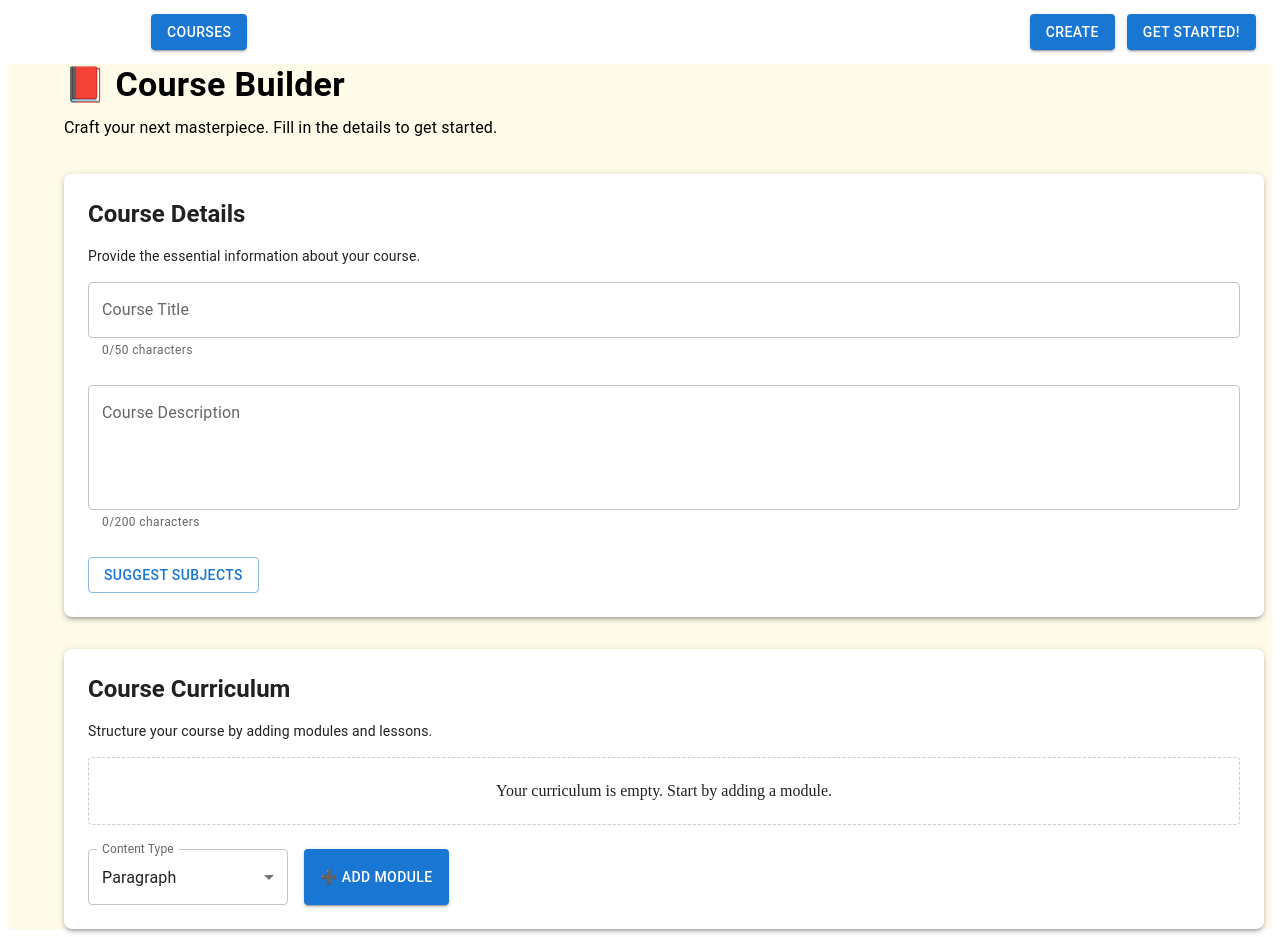
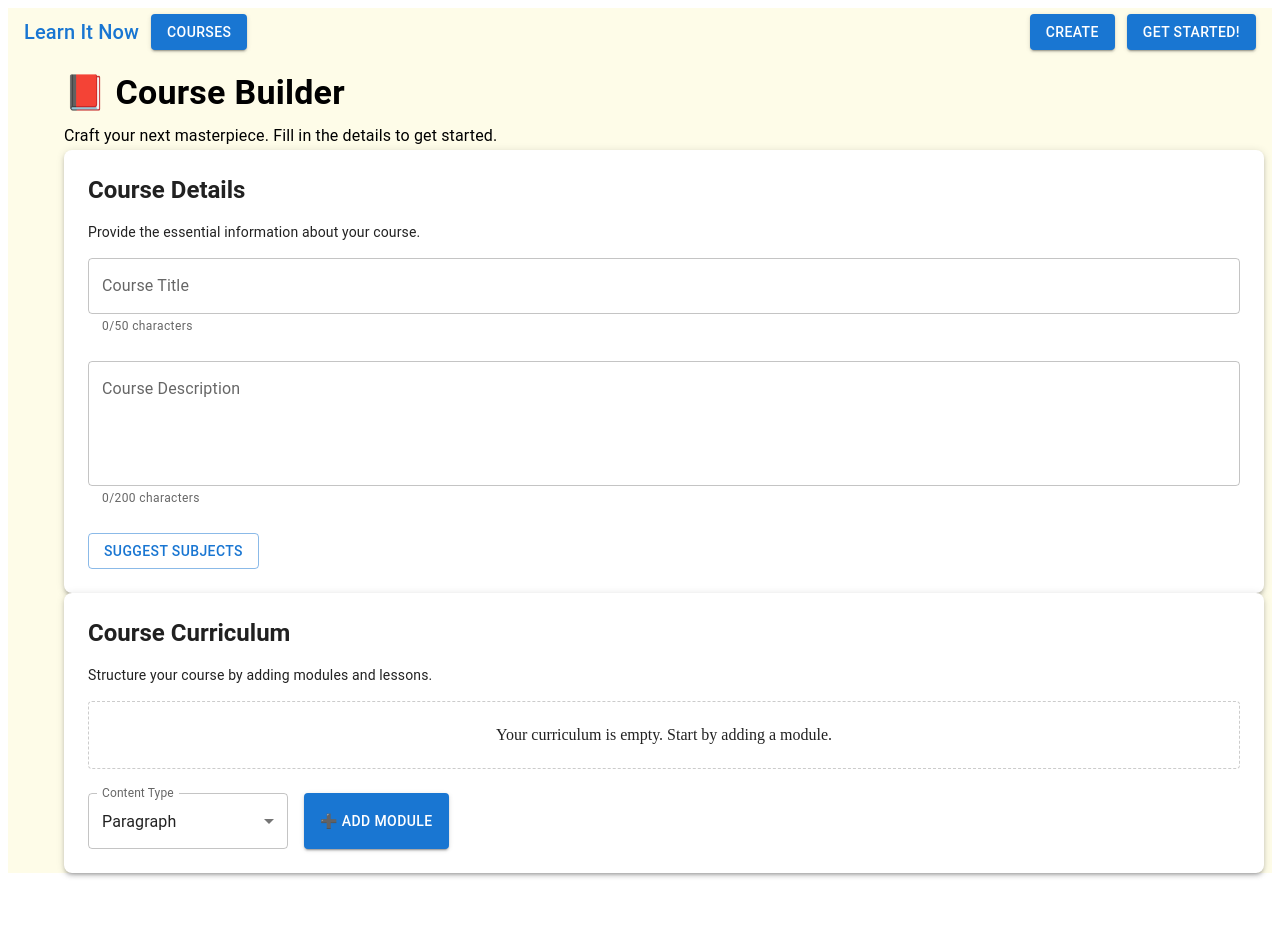
Before and after one commit to rjvb7424/learnitnow.net, a React (Vite) app in the folder learnitnow/: page /create in a window 1280 px wide. After the commit the page ends 881 px from the top, so only its background shows below. Built offline with nearby package versions, Linux system fonts and the light colour scheme.

Commit message:
feat: add Toolbar component to CustomAppBar in Home and Create pages for consistent layout

```diff
--- a/learnitnow/src/components/CustomAppbar.tsx
+++ b/learnitnow/src/components/CustomAppbar.tsx
@@ -10,7 +10,7 @@ function CustomAppBar() {
 
                 {/* Left side */}
                 <Box sx={{ display: "flex", alignItems: "center", gap: 1.5 }}>
-                    <Typography variant="h6">
+                    <Typography variant="h6" color="primary">
                         Learn It Now
                     </Typography>
                     <Button variant="contained" color="primary" onClick={() => navigate('/')}>
--- a/learnitnow/src/pages/Homepage/Home.tsx
+++ b/learnitnow/src/pages/Homepage/Home.tsx
@@ -1,5 +1,5 @@
 // Internal dependencies
-import { Box, Grid } from '@mui/material'
+import { Box, Grid, Toolbar } from '@mui/material'
 import CourseCard from './components/CourseCard'
 import CustomAppBar from '../../components/CustomAppbar'
 
@@ -7,6 +7,7 @@ function Home() {
   return (
     <Box>
       <CustomAppBar />
+      <Toolbar />
 
       {/* Grid Container */}
       <Box sx={{ p: 3 }}>
--- a/learnitnow/src/pages/createpage/Create.tsx
+++ b/learnitnow/src/pages/createpage/Create.tsx
@@ -7,6 +7,7 @@ import {
     MenuItem,
     Paper,
     Container,
+    Toolbar,
 } from "@mui/material";
 import CustomAppBar from "../../components/CustomAppbar";
 
@@ -35,17 +36,10 @@ function Create() {
         <Box sx={{ backgroundColor: "#fefce8", minHeight: "100vh" }}>
             {/* Custom AppBar */}
             <CustomAppBar />
+            <Toolbar />
 
             {/* Main Content */}
-            <Container
-                maxWidth="lg"
-                sx={{
-                    mt: 8, // push content below AppBar
-                    display: "flex",
-                    flexDirection: "column",
-                    gap: 4,
-                }}
-            >
+            <Container>
                 {/* Header */}
                 <Box>
                     <Typography variant="h4" sx={{ fontWeight: "bold", mb: 1 }}>
```
